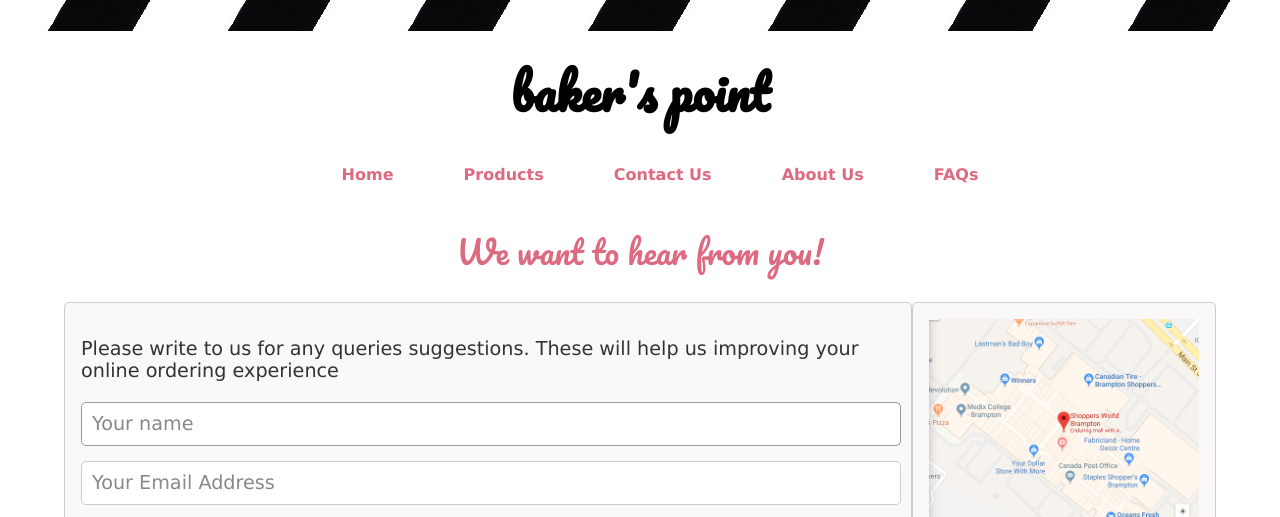
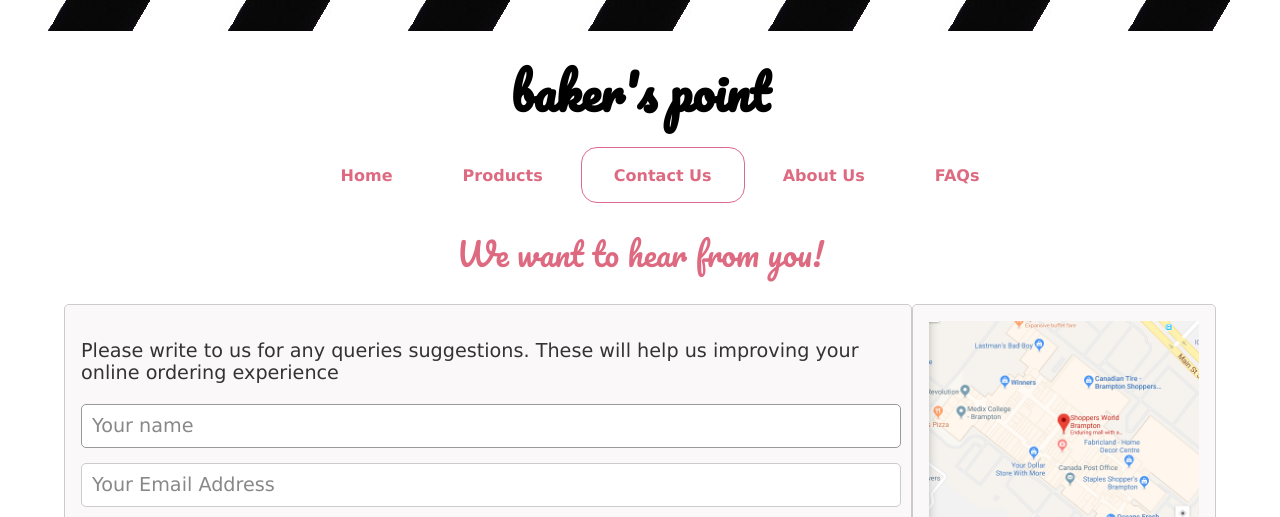
Before and after one commit to codey-singh/bakers-point, a plain HTML site: page contactus.html in a window 1280 px wide. Shown: the top 517 px of the page. Drawn offline with Linux system fonts and the light colour scheme.

Commit message:
added active class

```diff
--- a/contactus.html
+++ b/contactus.html
@@ -19,7 +19,7 @@
             <ul>
                 <li><a href="index.html">Home</a></li>
                 <li><a href="products.html">Products</a></li>
-                <li><a href="contactus.html">Contact Us</a></li>
+                <li class="active"><a href="contactus.html">Contact Us</a></li>
                 <li><a href="about.html">About Us</a></li>
                 <li><a href="faq.html">FAQs</a></li>
             </ul>
```
